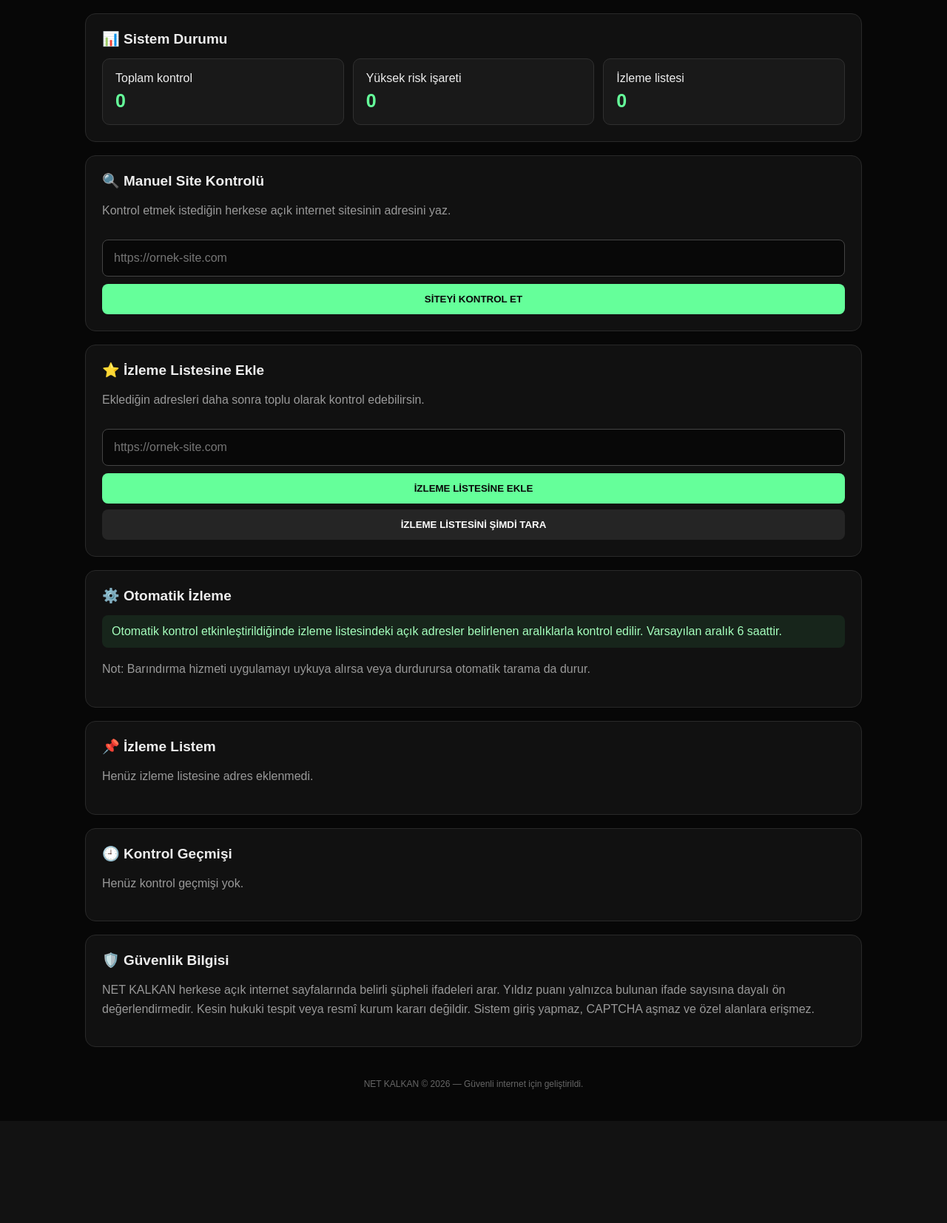
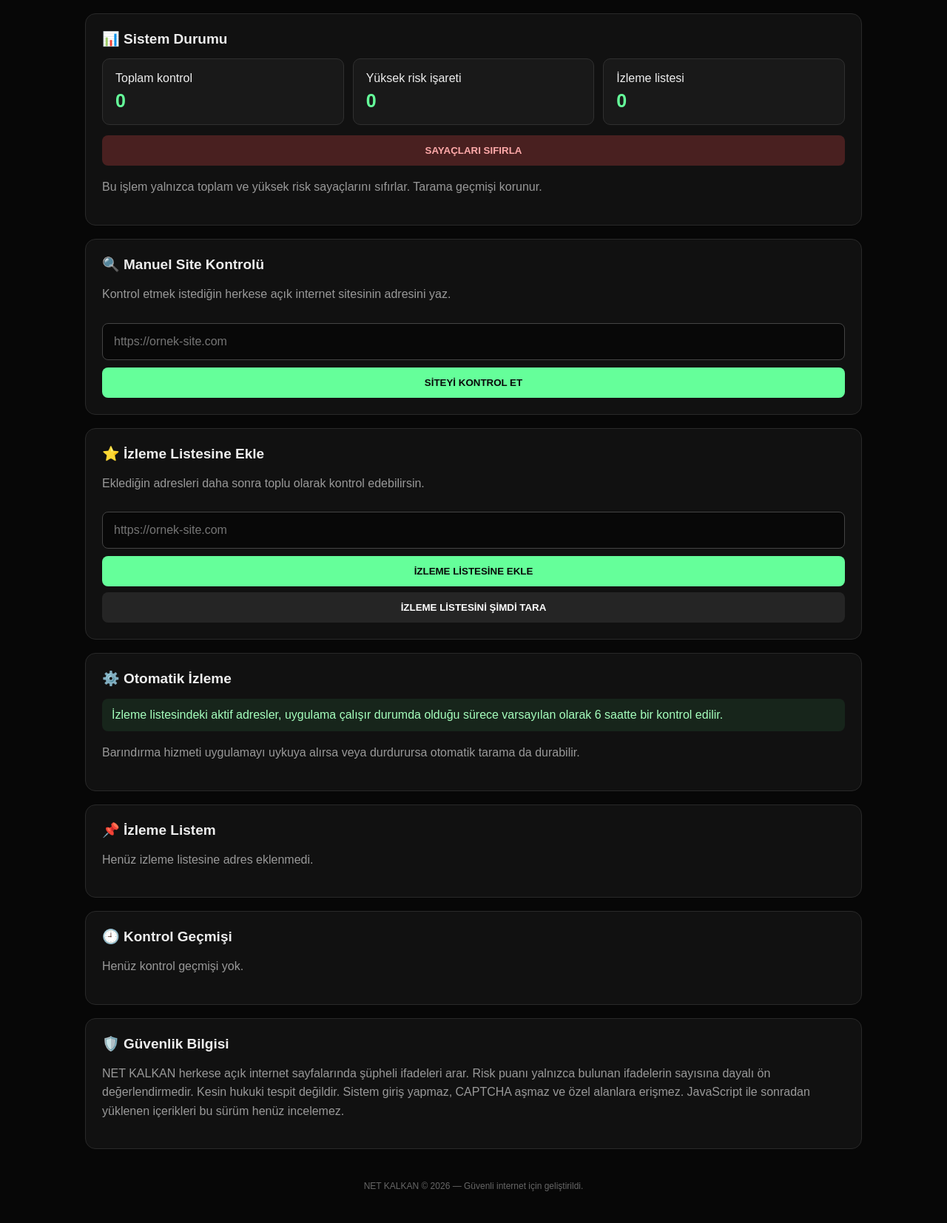
Before and after one commit to p67dk5srky-stack/Net-kalkan, a Flask app: page / in a window 1280 px wide. Shown: the part 124-1778 px from the top of the page at 74% size. Before the commit the page ends 1597 px from the top, so only its background shows below. Run offline with Flask 3, Linux system fonts and the light colour scheme; data comes from the database, SQL or seed files in the repository; data that the repository does not hold is empty.

Commit message:
Update index.html

```diff
--- a/templates/index.html
+++ b/templates/index.html
@@ -1,3 +1,4 @@
+
 <!DOCTYPE html>
 <html lang="tr">
 <head>
@@ -65,6 +66,15 @@ th,td{text-align:left;padding:11px;border-bottom:1px solid #292929;vertical-alig
         <div class="stat">Yüksek risk işareti<strong>{{ high_risk }}</strong></div>
         <div class="stat">İzleme listesi<strong>{{ watch|length }}</strong></div>
     </div>
+
+    <form method="POST" onsubmit="return confirm('Sayaçlar sıfırlansın mı? Eski tarama geçmişi silinmeyecek.')">
+        <input type="hidden" name="csrf_token" value="{{ csrf_token }}">
+        <input type="hidden" name="action" value="reset_stats">
+        <button class="danger" type="submit" style="width:100%;margin-top:14px">
+            SAYAÇLARI SIFIRLA
+        </button>
+    </form>
+    <p class="muted">Bu işlem yalnızca toplam ve yüksek risk sayaçlarını sıfırlar. Tarama geçmişi korunur.</p>
 </div>
 
 <div class="panel">
@@ -100,10 +110,9 @@ th,td{text-align:left;padding:11px;border-bottom:1px solid #292929;vertical-alig
 <div class="panel">
     <h2>⚙️ Otomatik İzleme</h2>
     <div class="result">
-        Otomatik kontrol etkinleştirildiğinde izleme listesindeki açık adresler belirlenen aralıklarla kontrol edilir.
-        Varsayılan aralık 6 saattir.
+        İzleme listesindeki aktif adresler, uygulama çalışır durumda olduğu sürece varsayılan olarak 6 saatte bir kontrol edilir.
     </div>
-    <p class="muted">Not: Barındırma hizmeti uygulamayı uykuya alırsa veya durdurursa otomatik tarama da durur.</p>
+    <p class="muted">Barındırma hizmeti uygulamayı uykuya alırsa veya durdurursa otomatik tarama da durabilir.</p>
 </div>
 
 <div class="panel">
@@ -128,9 +137,7 @@ th,td{text-align:left;padding:11px;border-bottom:1px solid #292929;vertical-alig
                 <input type="hidden" name="csrf_token" value="{{ csrf_token }}">
                 <input type="hidden" name="action" value="toggle">
                 <input type="hidden" name="item_id" value="{{ item['id'] }}">
-                <button class="secondary small" type="submit">
-                    Aktif/Pasif
-                </button>
+                <button class="secondary small" type="submit">Aktif/Pasif</button>
             </form>
 
             <form method="POST" onsubmit="return confirm('Bu adres silinsin mi?')">
@@ -167,10 +174,12 @@ th,td{text-align:left;padding:11px;border-bottom:1px solid #292929;vertical-alig
                 <td>{{ scan["url"] }}</td>
                 <td>{{ scan["status"] }}</td>
                 <td>
-                    <span class="rating">
-                        {{ "★" * scan["rating"] }}{{ "☆" * (5-scan["rating"]) }}
-                    </span>
+                    {% if scan["rating"] > 0 %}
+                    <span class="rating">{{ "★" * scan["rating"] }}{{ "☆" * (5-scan["rating"]) }}</span>
                     <br>{{ scan["rating"] }}/5
+                    {% else %}
+                    <span class="red">Puan verilemedi</span>
+                    {% endif %}
                 </td>
                 <td>{{ scan["matched"] or "Yok" }}</td>
                 <td>{{ scan["checked_at"] }}</td>
@@ -187,10 +196,10 @@ th,td{text-align:left;padding:11px;border-bottom:1px solid #292929;vertical-alig
 <div class="panel">
     <h2>🛡️ Güvenlik Bilgisi</h2>
     <p class="muted">
-        NET KALKAN herkese açık internet sayfalarında belirli şüpheli ifadeleri arar.
-        Yıldız puanı yalnızca bulunan ifade sayısına dayalı ön değerlendirmedir.
-        Kesin hukuki tespit veya resmî kurum kararı değildir.
-        Sistem giriş yapmaz, CAPTCHA aşmaz ve özel alanlara erişmez.
+        NET KALKAN herkese açık internet sayfalarında şüpheli ifadeleri arar.
+        Risk puanı yalnızca bulunan ifadelerin sayısına dayalı ön değerlendirmedir.
+        Kesin hukuki tespit değildir. Sistem giriş yapmaz, CAPTCHA aşmaz ve özel alanlara erişmez.
+        JavaScript ile sonradan yüklenen içerikleri bu sürüm henüz incelemez.
     </p>
 </div>
 
```
